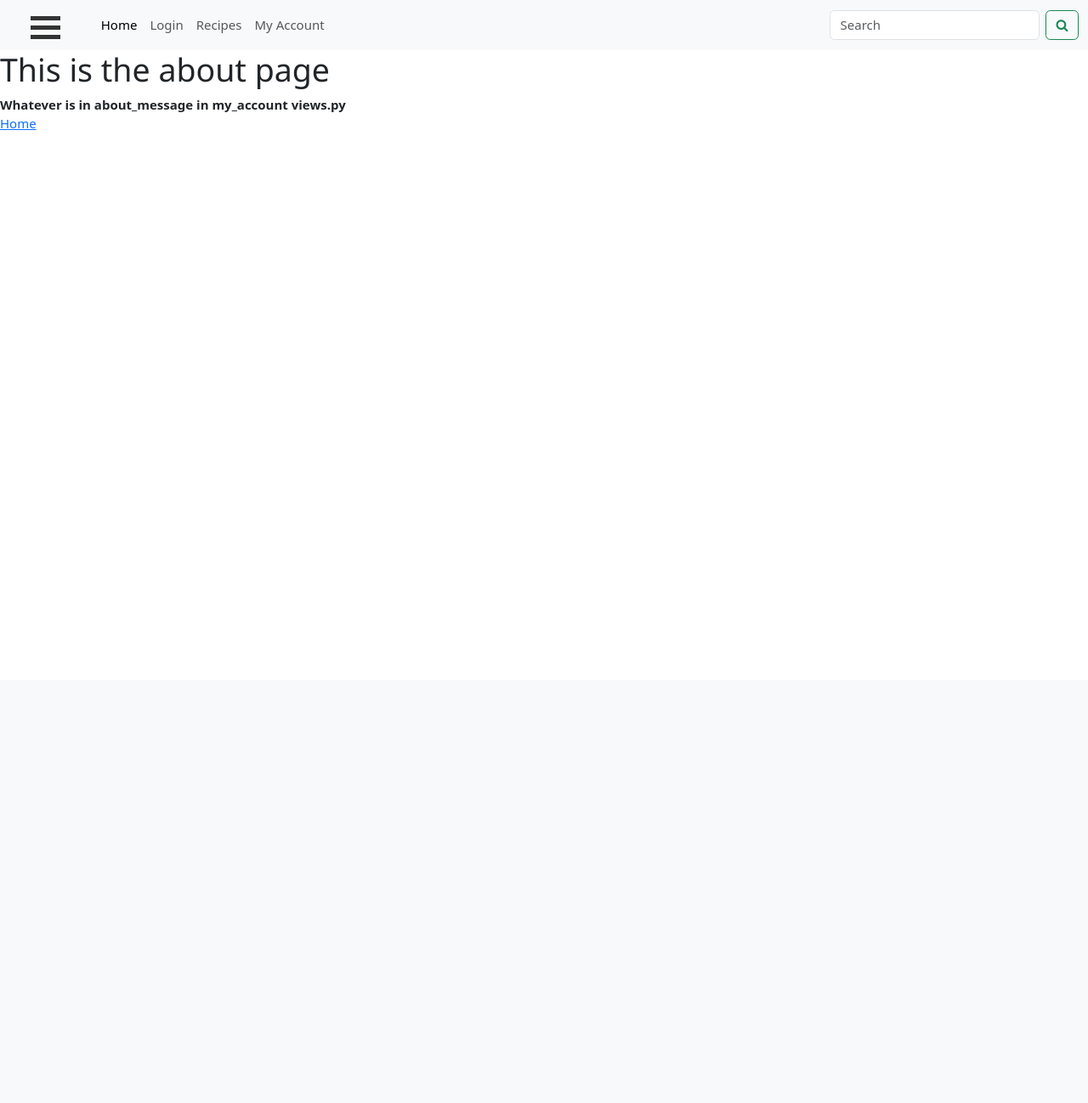
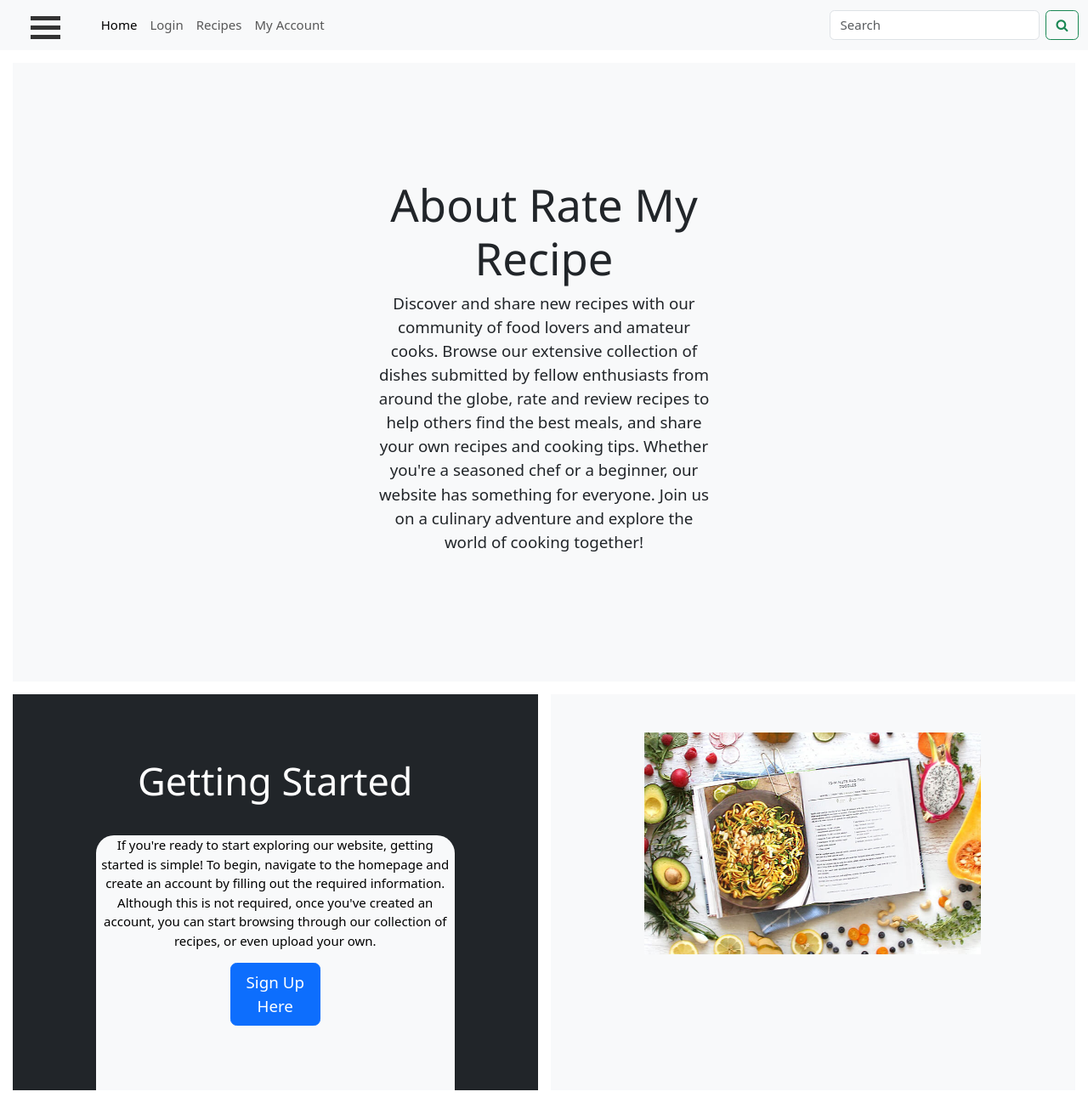
Before and after one commit to AlysonDick/recipes_project, a Django app: page /recipes/about/ in a window 1280 px wide. Shown: the whole page at 85% size. Before the commit the page ends 153 px from the top, so only its background shows below. Run offline with Django 3.2, Linux system fonts and the light colour scheme.

Commit message:
About page created

```diff
--- a/templates/recipes/about.html
+++ b/templates/recipes/about.html
@@ -9,12 +9,34 @@
 
 
 {% block body_block %}
-    <h1>This is the about page</h1>
-    <div>
-        <strong>{{ about_message }}</strong><br />
-    </div>
 
-    <div>
-        <a href='/recipes/'>Home</a><br />
-    </div>
+    <div class="position-relative overflow-hidden p-3 p-md-5 m-md-3 text-center bg-light">
+        <div class="col-md-5 p-lg-5 mx-auto my-5">
+          <h1 class="display-4 fw-normal">About Rate My Recipe</h1>
+          <p class="lead fw-normal">Discover and share new recipes with our community of food lovers and amateur cooks. Browse our extensive collection of dishes submitted by fellow enthusiasts from around the globe, rate and review recipes to help others find the best meals, and share your own recipes and cooking tips. Whether you're a seasoned chef or a beginner,
+             our website has something for everyone. Join us on a culinary adventure and explore the world of cooking together!</p>
+        </div>
+        <div class="product-device shadow-sm d-none d-md-block"></div>
+        <div class="product-device product-device-2 shadow-sm d-none d-md-block"></div>
+      </div>
+
+      <div class="d-flex flex-md-equal w-100 my-md-3 ps-md-3">
+        <div class="text-bg-dark me-md-3 pt-3 px-3 pt-md-5 px-md-5 text-center overflow-hidden w-50">
+          <div class="my-3 py-3">
+            <h2 class="display-5">Getting Started</h2>
+          </div>
+          <div class="bg-light shadow-sm mx-auto" style="width: 80%; height: 300px; border-radius: 21px 21px 0 0;">
+            <p style="color: black;">
+                If you're ready to start exploring our website, getting started is simple! To begin, navigate to the homepage and create an account by filling out the required information.
+                Although this is not required, once you've created an account, you can start browsing through our collection of recipes, or even upload your own.
+            </p>
+
+            <a href="{% url 'recipes:register' %}" class="w-25 btn btn-lg btn-primary">Sign Up Here</a></p>
+        </div>
+        </div>
+        <div class="bg-light me-md-3 pt-3 px-3 pt-md-5 px-md-5 text-center overflow-hidden w-50">
+            <img src="{% static 'images/cookbook.jpg' %}" class="d-block w-75 img-fluid mx-auto" alt="Picture of a cookbook">
+          </div>
+      </div>
+
 {% endblock %}
```
Also changed, not shown: static/images/cookbook.jpg (added), 2 other files.
